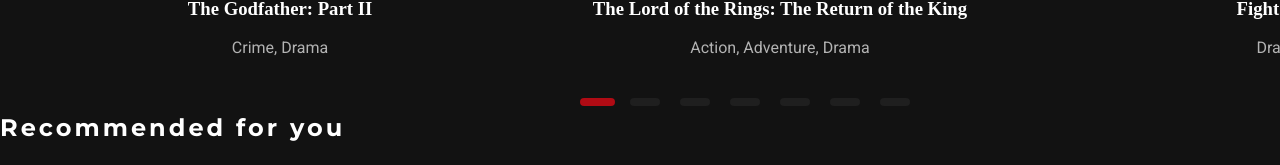
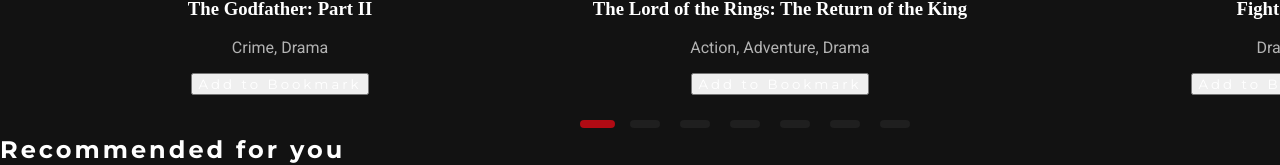
Before and after one commit to Zara-Git/Netflix-projekt, a React (Vite) app: page / in a window 1280 px wide. Shown: the part 635-800 px from the top of the page. Built offline with nearby package versions, Linux system fonts and the light colour scheme; a web font is replaced by a local one.

Commit message:
Update Carousel.jsx

```diff
--- a/src/components/carousel/Carousel.jsx
+++ b/src/components/carousel/Carousel.jsx
@@ -3,11 +3,34 @@
 import "../carousel/slick-theme.css";
 import "../carousel/Carousel.css";
 import { useNavigate } from 'react-router-dom';
+import { useState, useEffect } from "react";
+
 
 export default function Carousel({movies}) {
   const navigate = useNavigate();
+  const [bookmarkedMovies, setBookmarkedMovies] = useState([]);
 
- let settings = {
+  useEffect(() => {
+    const storedBookmarks = JSON.parse(localStorage.getItem("bookmarkedMovies")) || [];
+    setBookmarkedMovies(storedBookmarks);
+  }, []);
+
+  const isBookmarked = (movieTitle) => {
+    return bookmarkedMovies.some((bookmark) => bookmark.title === movieTitle);
+  };
+
+  const toggleBookmark = (movie) => {
+    let updatedBookmarks;
+    if (isBookmarked(movie.title)) {
+      updatedBookmarks = bookmarkedMovies.filter((bookmark) => bookmark.title !== movie.title);
+    } else {
+      updatedBookmarks = [...bookmarkedMovies, movie];
+    }
+    setBookmarkedMovies(updatedBookmarks);
+    localStorage.setItem("bookmarkedMovies", JSON.stringify(updatedBookmarks));
+  };
+
+ const settings = {
     dots: true,
     infinite: true,
     speed: 500,
@@ -35,11 +58,17 @@
   return (
     <section className="carousel_container">
       <Slider {...settings}>
-        {movies.map((mov, index) => (
+        {movies.map((movie, index) => (
           <div key={index} className="carousel_content">
-            <img src={mov.thumbnail} alt={mov.title} className="carousel_img" onClick={() => navigate ('/movie/'+ mov.title)} />
-            <h3>{mov.title}</h3>
-            <p className="genre_info">{mov.genre}</p>
+            <img src={movie.thumbnail} alt={movie.title} className="carousel_img" onClick={() => navigate ('/movie/'+ movie.title)} />
+            <h3>{movie.title}</h3>
+            <p className="genre_info">{movie.genre}</p>
+            <button
+              className="bookmark_button"
+              onClick={() => toggleBookmark(movie)}
+            >
+              {isBookmarked(movie.title) ? "Remove Bookmark" : "Add to Bookmark"}
+            </button>
           </div>
         ))}
       </Slider>
```
